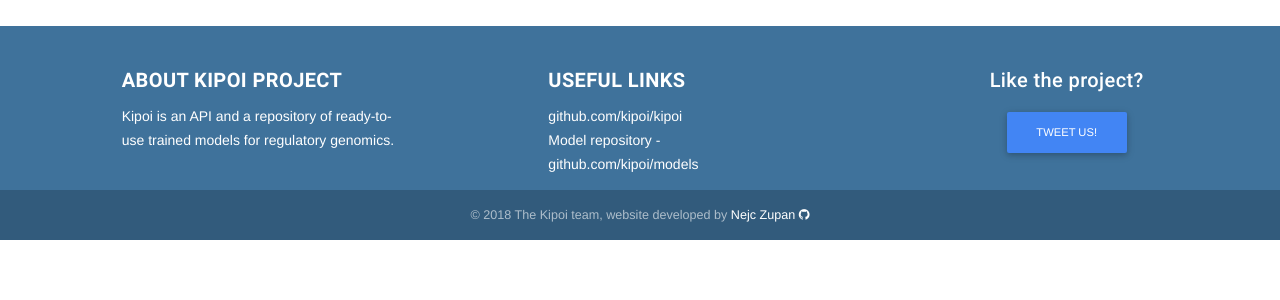
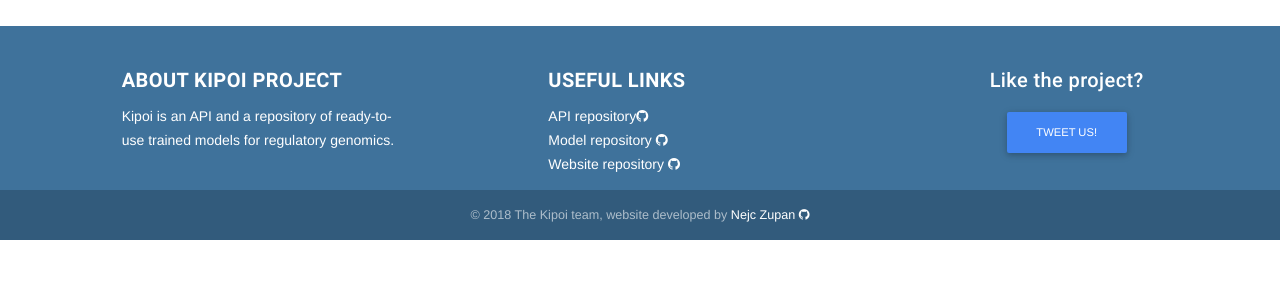
Before and after one commit to kipoi/website, a Flask app: template app/models/templates/models/index.html in a window 1280 px wide. Shown: the part 283-583 px from the top of the page. Run offline with Flask 2, Linux system fonts and the light colour scheme; the template is opened without the code that fills it, so the values that code supplies are empty; some libraries are stand-ins or nearby versions.

Commit message:
Unified the navigation bar and footer repository links. Closes #51.

```diff
--- a/app/templates/footer.html
+++ b/app/templates/footer.html
@@ -14,12 +14,15 @@
               <h5 class="title mb-3"><strong>Useful links</strong></h5>
               <ul>
                 <li>
-                  <a href="https://github.com/kipoi/kipoi">github.com/kipoi/kipoi</a>
+                  <a href="https://github.com/kipoi/kipoi">API repository<i class="fa fa-github" aria-hidden="true"></i></a>
                 </li>
                 <li>
-                  <a href="https://github.com/kipoi/models">Model repository - github.com/kipoi/models</a>
-                    </li>
-                </ul>
+                  <a href="https://github.com/kipoi/models">Model repository <i class="fa fa-github" aria-hidden="true"></i></a>
+                </li>
+                <li>
+                  <a href="https://github.com/kipoi/website">Website repository <i class="fa fa-github" aria-hidden="true"></i></a>
+                </li>
+              </ul>
             </div>
             <!--/.Second column-->
             <hr class="w-100 clearfix d-lg-none">
```
